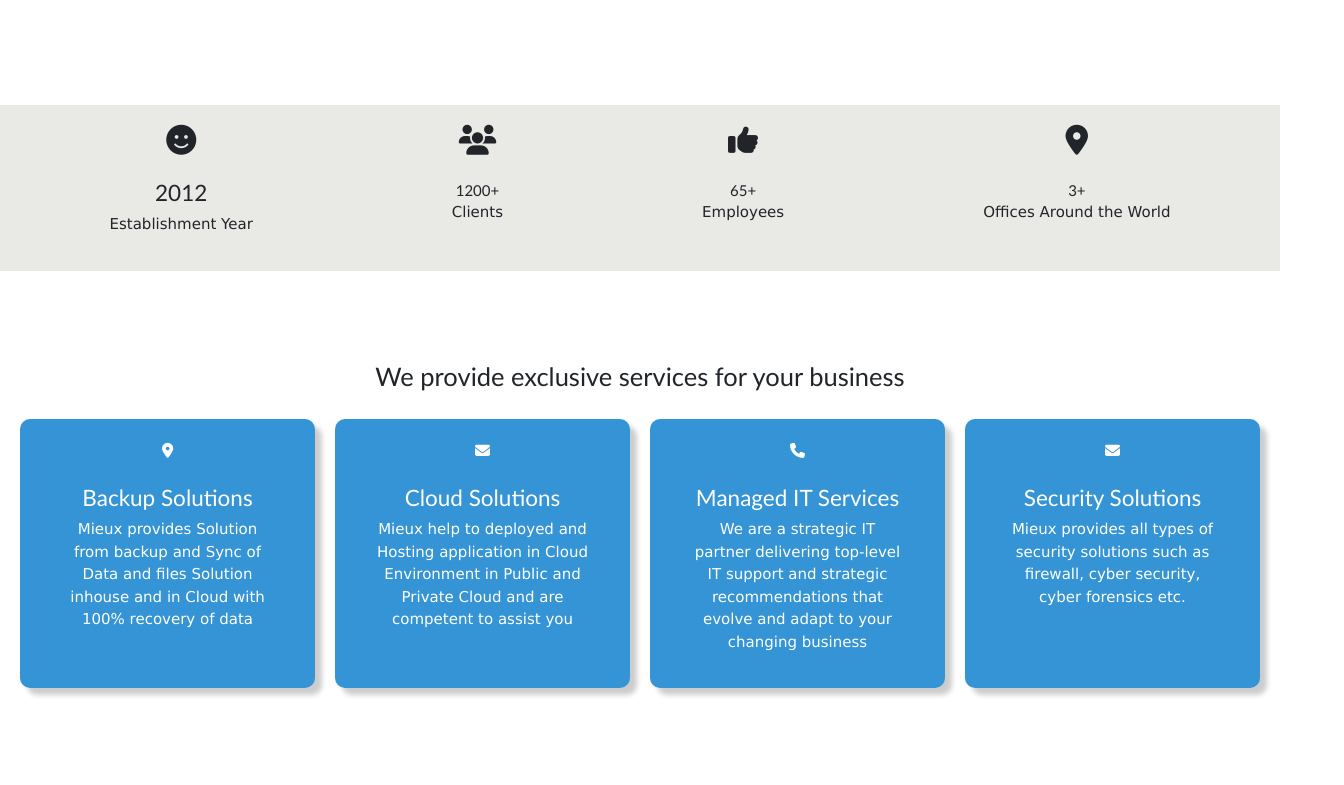
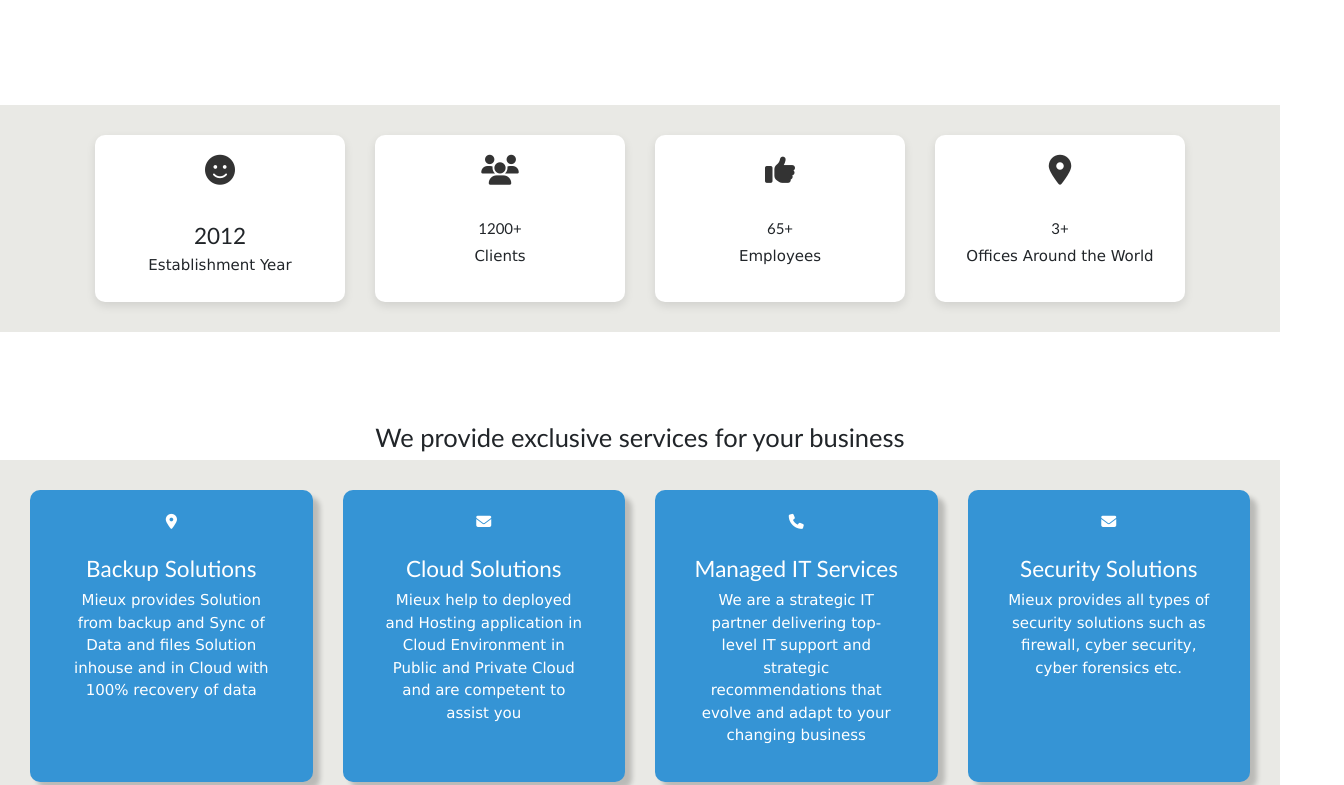
Before and after one commit to Mansi-kunwar/mieux-website, a plain HTML site: page index.html in a window 1280 px wide. Shown: the part 1362-2147 px from the top of the page, 1344 px wide, since content can reach past the window. Drawn offline with nearby package versions, Linux system fonts and the light colour scheme.

Commit message:
Fixed banner widht

```diff
--- a/index.html
+++ b/index.html
@@ -54,7 +54,7 @@
           <p style="font-size: 16px; color: #666; margin-bottom: 30px;">
             Mieux Technologies delivers comprehensive IT solutions designed to enable digital transformation. Headquartered in Northern India and operating globally, the company functions as a leading Cloud Server Managed Services Provider, offering end-to-end services that ensure business security, scalability, and future readiness.
 
-            Our services include cloud infrastructure, cybersecurity, backup systems, and IT management services. These tailored solutions address the evolving requirements of startups, expanding businesses, and multinational corporations. Leveraging over ten years of experience, we integrate innovative approaches with reliable methodologies to maintain seamless operations and robust data protection across all geographic locations.
+            Our services include cloud infrastructure, cybersecurity, backup systems, and IT management services. These tailored solutions address the evolving requirements of startups, expanding businesses, and multinational corporations. Leveraging over ten years of experience, we integrate innovative approaches with reliable methodologies to maintain seamless operations and robust data protection across all geographic locations.
           </p>
           <!-- <div class="info-boxes">
             <div class="info-box">
@@ -117,7 +117,7 @@
 </div> -->
 <br><br><br>
 
-
+<!--
 <div class="box-container" style="background-color:#e9e9e5">
   <div >
     <center>
@@ -147,7 +147,31 @@
     <p>Offices Around the World</p>
     </center>
   </div>
+</div> -->
+<!-- yaha se add kra h  -->
+<div class="box-container" style="background-color:#e9e9e5">
+  <div class="box-item">
+    <i class="fa-solid fa-face-smile fa-2x"></i><br><br>
+    <h4>2012</h4>
+    <p>Establishment Year</p>
+  </div>
+  <div class="box-item">
+    <i class="fa-solid fa-users fa-2x"></i><br><br>
+    <span class="num" data-val="1200+">0</span>
+    <p>Clients</p>
+  </div>
+  <div class="box-item">
+    <i class="fa-solid fa-thumbs-up fa-2x"></i><br><br>
+    <span class="num" data-val="65+">0</span>
+    <p>Employees</p>
+  </div>
+  <div class="box-item">
+    <i class="fa-solid fa-location-dot fa-2x"></i><br><br>
+    <span class="num" data-val="3">0</span>
+    <p>Offices Around the World</p>
+  </div>
 </div>
+
 <br><br><br><br>
 
  <center><h1 style="font-size:170%; font-weight:50%">We provide exclusive services for your business </h1></center>
--- a/style.css
+++ b/style.css
@@ -139,13 +139,44 @@ h3 {
   margin-bottom: 80px;;
 }
 
-.box-container {
+/* .box-container {
   display: flex;
   justify-content: space-around;
   gap: 20px;
   padding: 20px;
   flex-wrap: wrap;
+} */
+
+.box-container {
+  display: flex;
+  flex-wrap: wrap;
+  justify-content: center;
+  gap: 30px;
+  padding: 30px;
+  background-color: #e9e9e5;
+  text-align: center;
 }
+
+.box-item {
+  flex: 1 1 200px;
+  max-width: 250px;
+  background: white;
+  padding: 20px;
+  border-radius: 10px;
+  box-shadow: 0px 4px 10px rgba(0, 0, 0, 0.1);
+}
+
+.box-item i {
+  color: #333;
+  margin-bottom: 10px;
+}
+
+.box-item h4,
+.box-item .num,
+.box-item p {
+  margin: 5px 0;
+}
+
 
 .box2 {
   flex: 1 1 30%; /* grow, shrink, base width */
@@ -278,7 +309,7 @@ h3 {
 /*  home page banner */
 
 #banner {
-  width: 105%;
+  width: 100%;
   height: 98vh;
   background-image: linear-gradient(rgba(0, 0, 0, 0.3), rgba(3, 0, 0, 0.1)), url('image/cloud2.png');
   background-repeat: no-repeat;
```
